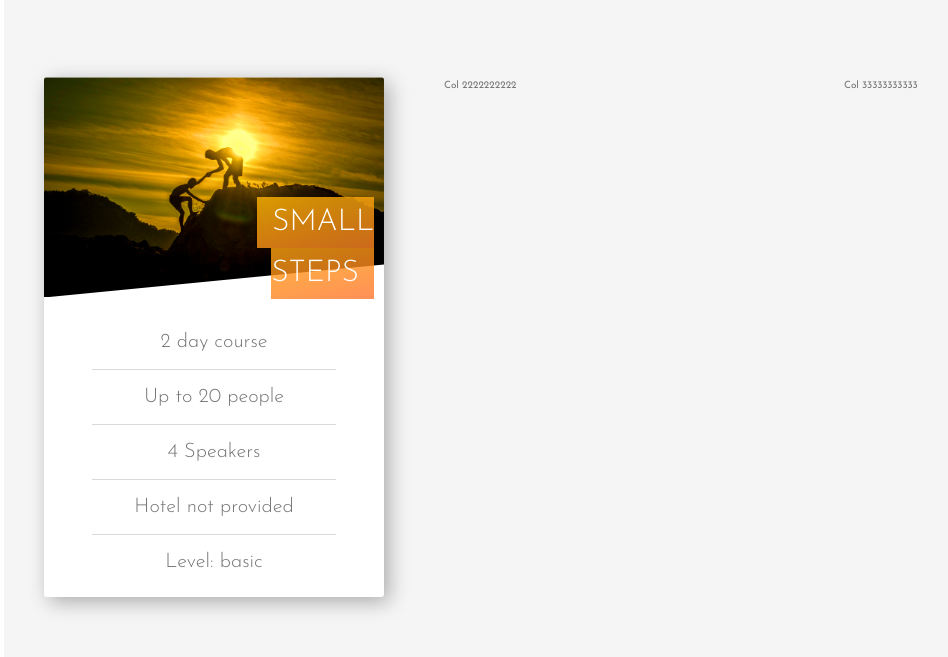
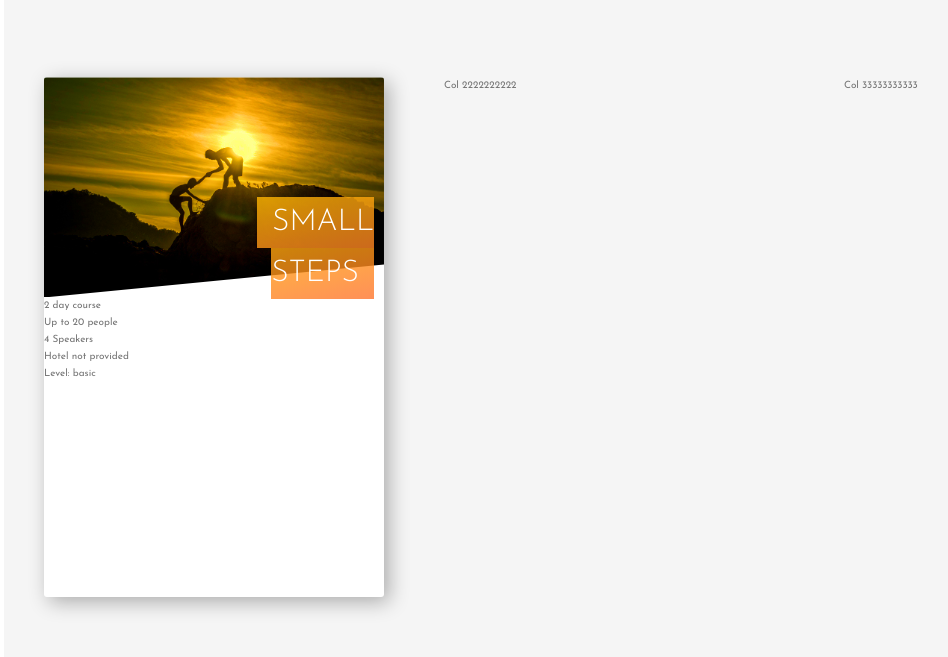
Before and after one commit to jakubfolta/Webpage-BetterLife, a website: page index.html in a window 1280 px wide. Shown: the part 2463-3120 px from the top of the page, without its empty margins (26-974 px from the left). Drawn offline with Linux system fonts and the light colour scheme.

```diff
--- a/src/sass/components/_card.scss
+++ b/src/sass/components/_card.scss
@@ -63,26 +63,7 @@
     &--3 {}
   }
 
-  &__details {
-    padding: 1.8rem;
-  }
 
-  &__list {
-    width: 80%;
-    margin: 0 auto;
-    text-align: center;
-    list-style: none;
-
-    &-item {
-      padding: 1rem;
-      font-size: 2rem;
-      font-weight: 300;
-
-      &:not(:last-child) {
-        border-bottom: .1rem solid $color-grey-light-2;
-      }
-    }
-  }
 }
 
 
```
Also changed, not shown: src/css/main.css.
